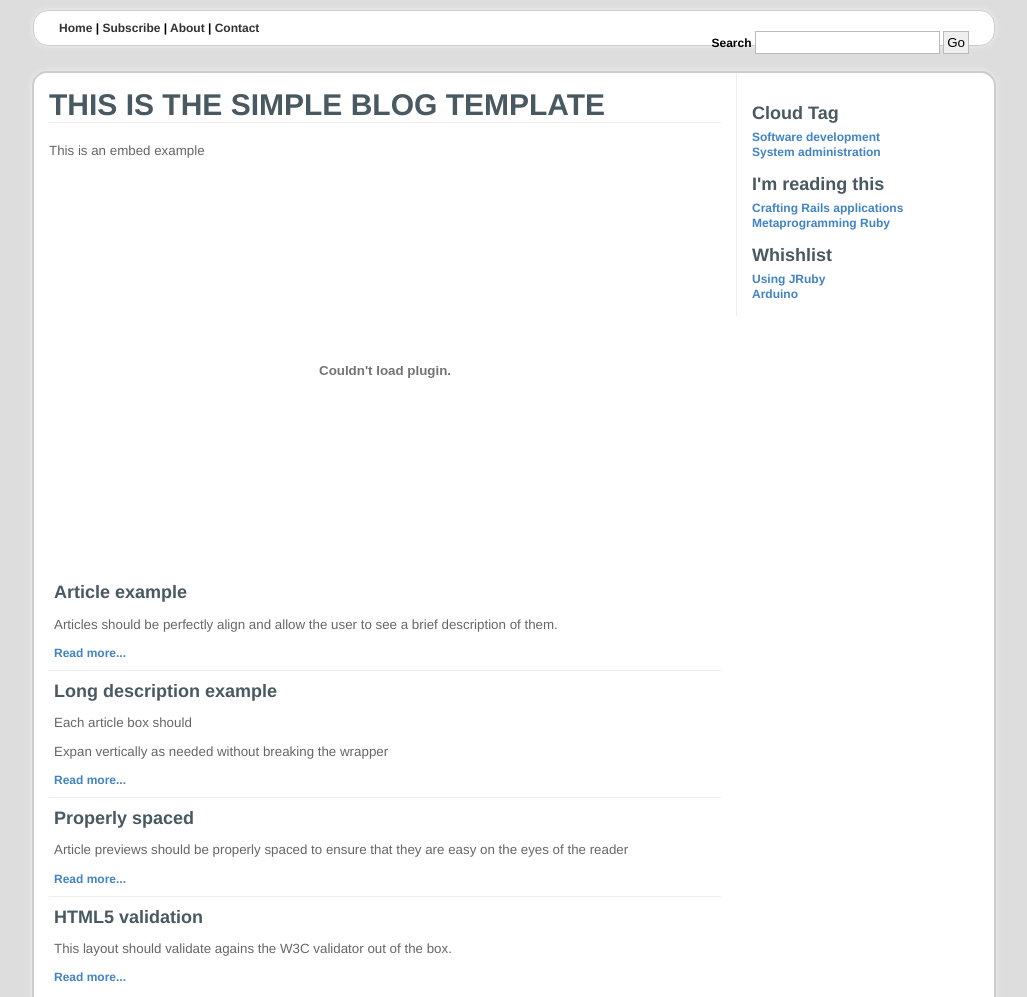
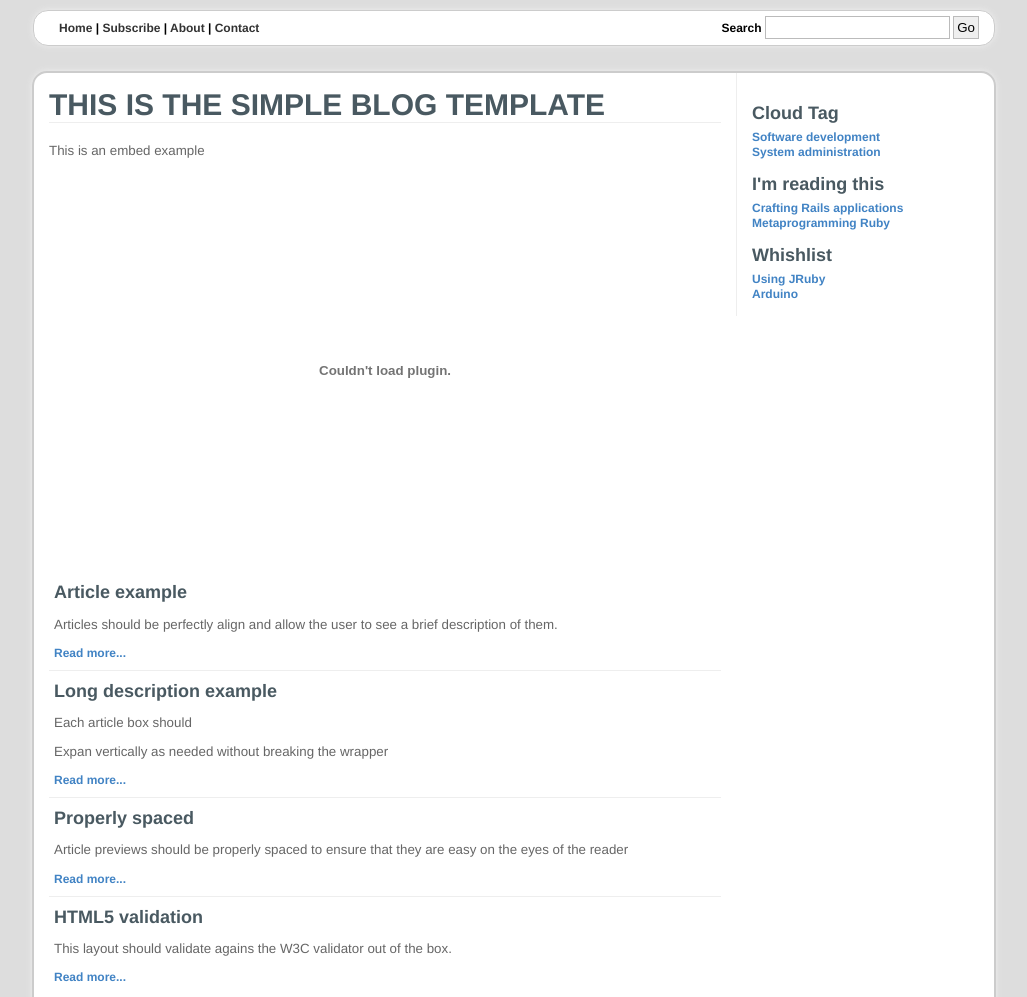
Before and after one commit to EnriqueVidal/simple_blog_layout, a plain HTML site: page index.html in a window 1280 px wide. Shown: the top 997 px of the page, without its empty margins (126-1153 px from the left). Drawn offline with Linux system fonts and the light colour scheme.

Commit message:
Properly aligned search box

```diff
--- a/application.css
+++ b/application.css
@@ -9,9 +9,6 @@ html body #nav {
   width: 910px;
 }
 
-html body #wrapper {
- /* min-height: 600px; */
-}
 .clear { clear: both; }
 
 #nav, #wrapper {
@@ -36,6 +33,7 @@ body {
 #nav {
   font-size: 12px;
   font-weight: bold;
+  position: relative;
 }
 
 #nav a {
@@ -48,8 +46,9 @@ body {
 }
 
 #nav #search_box {
-  float: right;
-  margin-top: -4px;
+  position: absolute;
+  top: 5px;
+  right: 15px;
 }
 
 #nav #search_box input {
```
